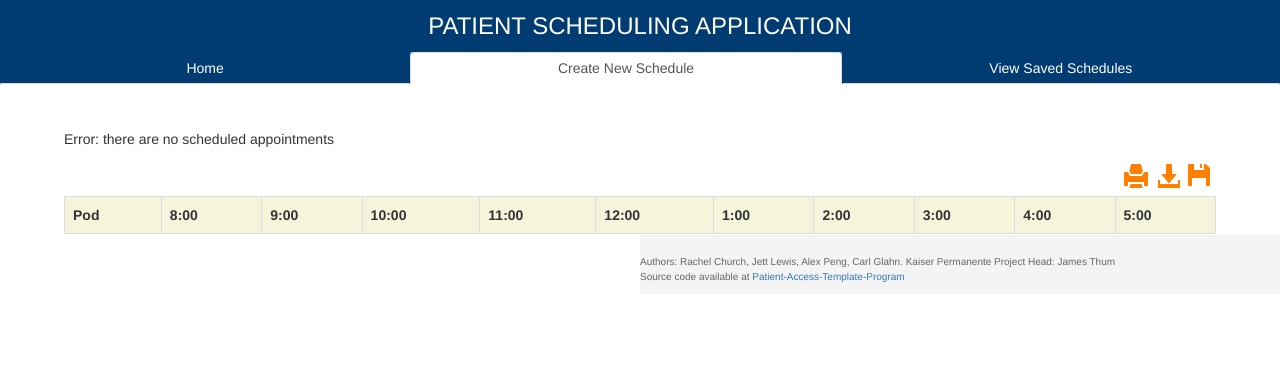
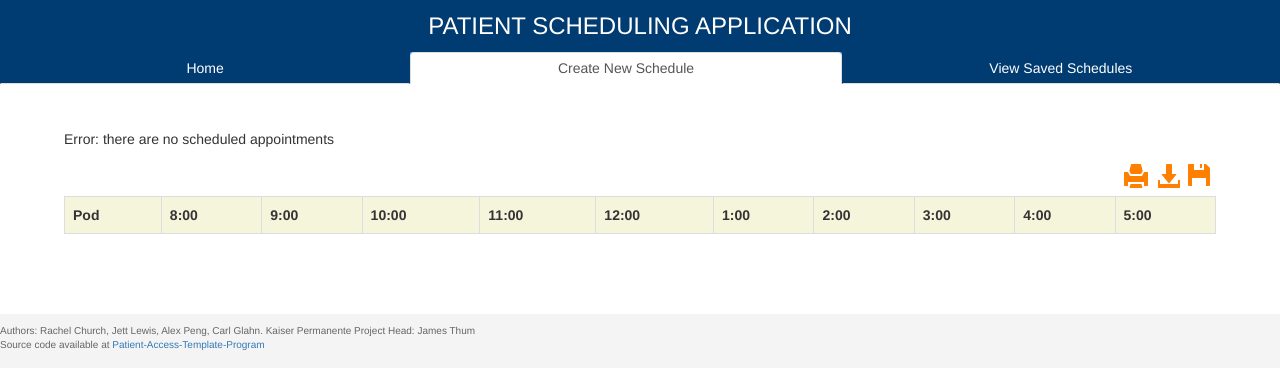
Before and after one commit to JettJengaGod/Patient-Access-Template-Program, a Django app: a page that uses templates/Master.html in a window 1280 px wide. Shown: the top 390 px of the page. Run offline with Django 3.2, Linux system fonts and the light colour scheme; lists and menus that the app fills with data are empty; some libraries are stand-ins or nearby versions.

Commit message:
Fixed the footer and the javascript

```diff
--- a/ECS193/static/css/customStyle.css
+++ b/ECS193/static/css/customStyle.css
@@ -11,17 +11,14 @@
     padding-bottom: 20px;
 }
 
-#footer {
+.footer {
     background-color: #f4f4f4;
     color: #666666;
     font-size: 10px;
-    /*min-width: 320px;*/
-    padding-top: 20px;
-    position: absolute;
-    bottom: 0;
-    left: 50%;
-    width: 50%;
-    margin-top: 40px;
+    margin-top: 20px;
+    width: 100%;
+    padding: 10px 0 5px 0;
+    height: 10%;
 }
 .div-header{
     width: 100%;
@@ -154,8 +151,3 @@ a.appt:focus{
     font-size: xx-large;
     margin: 0px;
 }
-#wrapper{
-    min-height:100%;
-    position: relative;
-
-}
--- a/ECS193/static/js/calendar.js
+++ b/ECS193/static/js/calendar.js
@@ -167,7 +167,11 @@ function BuildApptDiv(cell, fraction, leftAligned, showDuration, color, id, star
 
     //----calculate the duration of entire appointment in hours and minutes---
     var durationText = "";
-    var duration = (endTime.split(':')[0] - startTime.split(':')[0])*60  + (endTime.split(':')[1] - startTime.split(':')[1]);
+    var EndHour = endTime.split(':')[0];
+    var EndMinutes = endTime.split(':')[1];
+    var StartHour = startTime.split(':')[0];
+    var StartMinutes = startTime.split(':')[1];
+    var duration = (EndHour - StartHour)*60  + (EndMinutes - StartMinutes);
     if(duration/60 > 1){ //if it is longer than an hour
         if(duration%60 > 0) //if the duration has some amount of minutes
             durationText = Math.floor(duration/60) + '.' + duration%60 + 'h';
@@ -184,8 +188,8 @@ function BuildApptDiv(cell, fraction, leftAligned, showDuration, color, id, star
     else div.innerHTML = innertext;
 
     //----Set content of the pop-up display---
-    var description = 'Start Time: '+startTime +
-        '\nEnd Time: ' + endTime +
+    var description = 'Start Time: '+ StartHour + ':' + StartMinutes +
+        '\nEnd Time: ' + EndHour + ':' + EndMinutes +
         '\nDuration: ' + durationText;
     div.setAttribute('data-content', description);
 
--- a/templates/Master.html
+++ b/templates/Master.html
@@ -23,7 +23,7 @@
     {% block head %}{% endblock %}
 </head>
 <body>
-    <div id = "wrapper">
+    <div style="max-height: 10%;">
         <div class="div-header">
             <h3>PATIENT SCHEDULING APPLICATION</h3>
         </div>
@@ -34,14 +34,14 @@
                 <li id="navViewOld" role="presentation"><a href="#">View Saved Schedules</a></li>
             </ul>
         </nav>
-        <div id="content" class="pageWrapper">
-            {% block content %}{% endblock %}
-        </div>
-        <div id="footer">
-            <p>Authors: Rachel Church, Jett Lewis, Alex Peng, Carl Glahn. Kaiser Permanente Project Head: James Thum<br>
-                Source code available at <a href="https://github.com/JettJengaGod/Patient-Access-Template-Program">Patient-Access-Template-Program</a>
-            </p>
-        </div>
+    </div>
+    <div id="content" class="pageWrapper" style="min-height: 80%;">
+        {% block content %}{% endblock %}
+    </div>
+    <div id="footer" class="footer">
+        <p>Authors: Rachel Church, Jett Lewis, Alex Peng, Carl Glahn. Kaiser Permanente Project Head: James Thum<br>
+            Source code available at <a href="https://github.com/JettJengaGod/Patient-Access-Template-Program">Patient-Access-Template-Program</a>
+        </p>
     </div>
 </body>
 </html>
--- a/templates/calendar.html
+++ b/templates/calendar.html
@@ -7,7 +7,7 @@
     <script>
         $(document).ready(function(){
             {% for Appt in Appointments %}
-                AddAppointment({{ Appt.NurseScheduleID }}, {{ Appt.ChairID }}, '{{ Appt.StartTime | time:"H:i" }}', '{{ Appt.EndTime | time:"H:i" }}', {{ forloop.counter }});
+                AddAppointment({{ Appt.NurseScheduleID }}, {{ Appt.ChairID }}, '{{ Appt.StartTime}}', '{{ Appt.EndTime}}', {{ forloop.counter }});
             {% endfor %}
 
             {% for RN in RNSet %}
```
Also changed, not shown: PatientScheduling/migrations/0001_initial.py (added), PatientScheduling/migrations/__init__.py (added).
